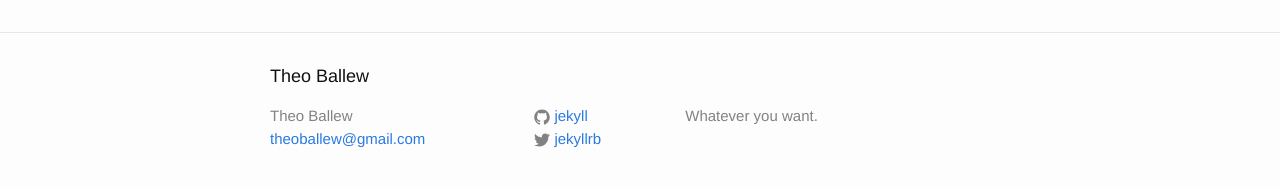
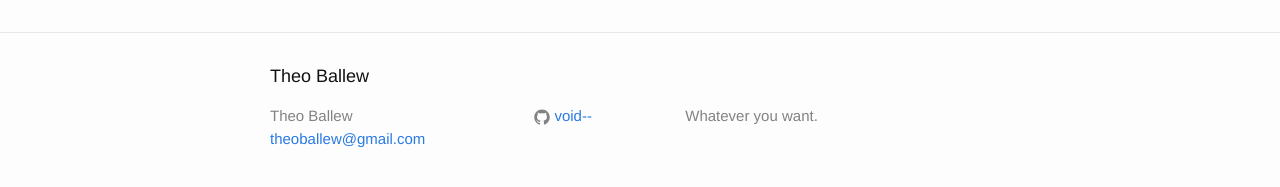
Before and after one commit to void--/theoballew, a Jekyll site: the page built from about.md, in a window 1280 px wide. Shown: the part 318-505 px from the top of the page. Built offline with Jekyll 4.4.1, drawn with Linux system fonts in a browser that asks for light colours.

Commit message:
added base URL to config file

```diff
--- a/_config.yml
+++ b/_config.yml
@@ -3,10 +3,10 @@ title: Theo Ballew
 email: theoballew@gmail.com
 description: > # this means to ignore newlines until "baseurl:"
   Whatever you want.
-baseurl: "" # the subpath of your site, e.g. /blog/
+baseurl: "/theoballew" # the subpath of your site, e.g. /blog/
 url: "http://theoballew.com" # the base hostname & protocol for your site
-twitter_username: jekyllrb
-github_username:  jekyll
+twitter_username:
+github_username:  void--
 
 # Build settings
 markdown: kramdown
```
